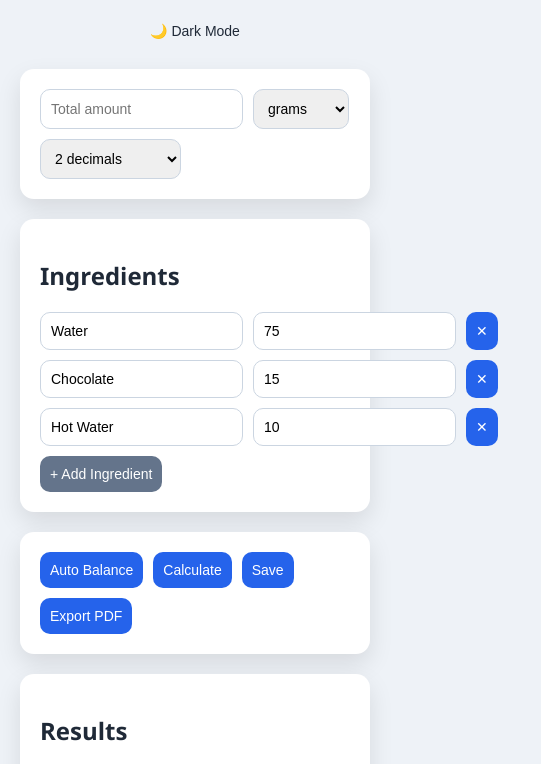
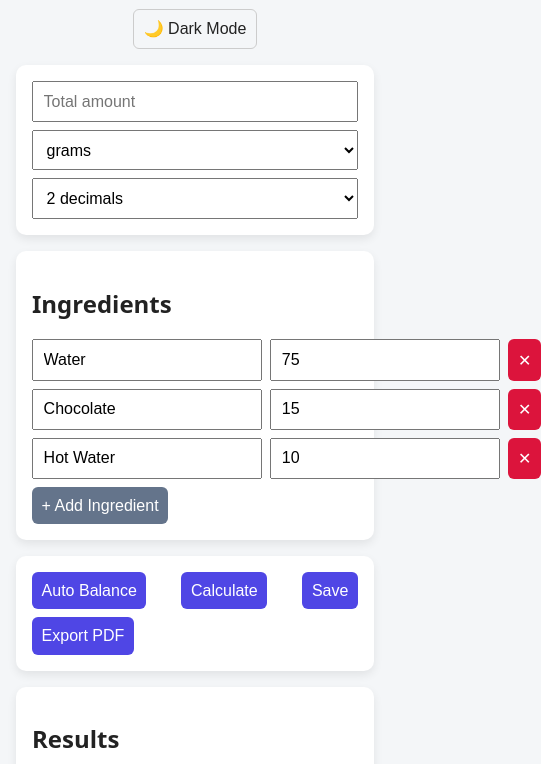
Before and after one commit to Larpie3/clc, a plain HTML site: page index.html in a window 390 px wide. Shown: the part 131-895 px from the top of the page, 541 px wide, since content can reach past the window. Drawn offline with nearby package versions, Linux system fonts and the light colour scheme.

Commit message:
Refactor CSS variables and styles for consistency

```diff
--- a/style.css
+++ b/style.css
@@ -1,25 +1,137 @@
-:root { --bg: #eef2f7; --card: #ffffff; --text: #1f2937; --accent: #2563eb; }
+:root {
+  --bg: #f4f6f8;
+  --card: #ffffff;
+  --text: #222;
+  --accent: #4f46e5;
+}
 
-body.dark { --bg: #0f172a; --card: #1e293b; --text: #e5e7eb; }
+body.dark {
+  --bg: #121212;
+  --card: #1e1e1e;
+  --text: #f1f1f1;
+}
 
-body { margin: 0; font-family: 'Segoe UI', sans-serif; background: var(--bg); color: var(--text); }
+body {
+  margin: 0;
+  font-family: system-ui, sans-serif;
+  background: var(--bg);
+  color: var(--text);
+}
 
-.app { max-width: 1000px; margin: auto; padding: 20px; }
+.app {
+  max-width: 900px;
+  margin: auto;
+  padding: 1rem;
+}
 
-header { text-align: center; margin-bottom: 20px; }
+header {
+  text-align: center;
+  margin-bottom: 1rem;
+}
 
-.card { background: var(--card); padding: 20px; border-radius: 14px; margin-bottom: 20px; box-shadow: 0 10px 25px rgba(0,0,0,0.1); }
+.card {
+  background: var(--card);
+  padding: 1rem;
+  border-radius: 10px;
+  margin-bottom: 1rem;
+  box-shadow: 0 4px 10px rgba(0,0,0,0.08);
+}
 
-.row { display: flex; gap: 10px; flex-wrap: wrap; }
+.row {
+  display: flex;
+  gap: 0.5rem;
+}
 
-input, select, button { padding: 10px; border-radius: 10px; border: 1px solid #cbd5e1; font-size: 14px; }
+input, select, button {
+  padding: 0.6rem;
+  font-size: 1rem;
+}
 
-button { background: var(--accent); color: white; border: none; cursor: pointer; }
+button {
+  cursor: pointer;
+  border: none;
+  border-radius: 6px;
+  background: var(--accent);
+  color: white;
+}
 
-button.secondary { background: #64748b; } button.ghost { background: transparent; color: var(--text); border: none; }
+button.secondary {
+  background: #64748b;
+}
 
-.ingredient { display: flex; gap: 10px; margin-bottom: 10px; }
+button.ghost {
+  background: transparent;
+  color: var(--text);
+  border: 1px solid #ccc;
+}
 
-.actions { display: flex; gap: 10px; flex-wrap: wrap; }
+.actions {
+  display: flex;
+  flex-wrap: wrap;
+  gap: 0.5rem;
+  justify-content: space-between;
+}
 
-canvas { max-width: 400px; margin-top: 20px; }
+.ingredient {
+  display: flex;
+  gap: 0.5rem;
+  margin-bottom: 0.5rem;
+}
+
+.ingredient input {
+  flex: 1;
+}
+
+.ingredient button {
+  background: crimson;
+}
+
+#results {
+  margin-bottom: 1rem;
+  line-height: 1.6;
+}
+
+.chart-wrapper {
+  height: 260px;
+  max-width: 500px;
+  margin: auto;
+}
+
+@media (max-width: 600px) {
+  .row {
+    flex-direction: column;
+  }
+  .chart-wrapper {
+    height: 220px;
+  }
+}
+
+/* ===== PRINT / PDF EXPORT ===== */
+@media print {
+  header,
+  #savedRecipes,
+  .actions,
+  #darkBtn {
+    display: none !important;
+  }
+
+  body {
+    background: white !important;
+  }
+
+  .card {
+    box-shadow: none !important;
+    margin: 0 !important;
+  }
+
+  .chart-wrapper {
+    height: 220px;
+    max-width: 420px;
+  }
+
+  * {
+    page-break-inside: avoid;
+    page-break-after: avoid;
+    page-break-before: avoid;
+  }
+}
```
